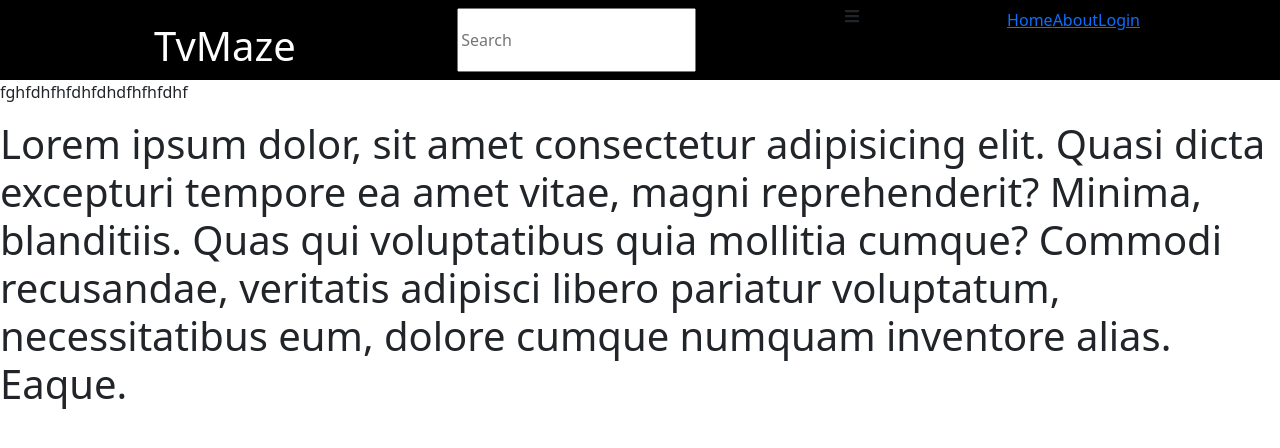
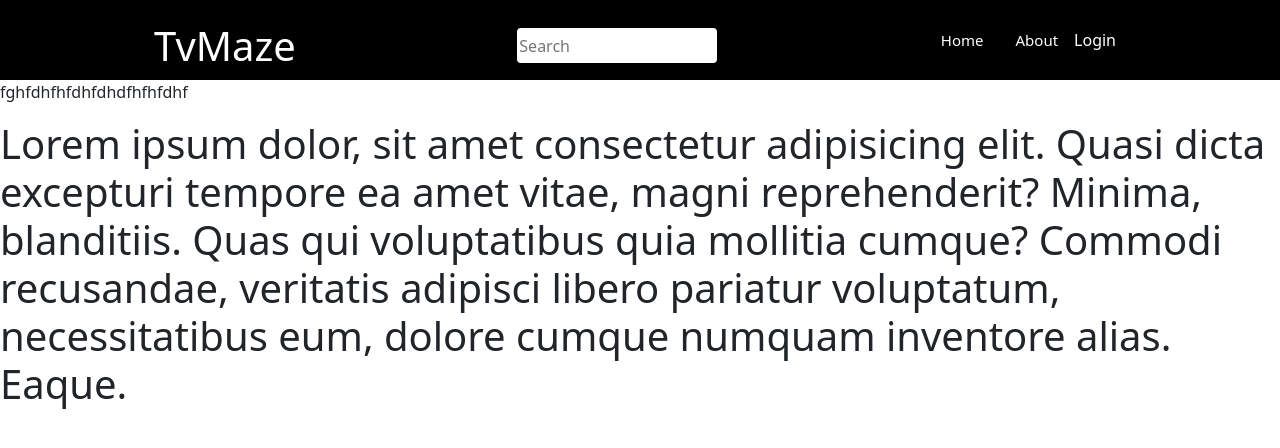
Before and after one commit to pouryaghazizadeh/react-project-simple-1, a React (Create React App) app: page /Aboute in a window 1280 px wide. Shown: the top 448 px of the page. Built offline with nearby package versions, Linux system fonts and the light colour scheme.

Commit message:
fixed all style except search box

```diff
--- a/src/component/navbar/Navbar.jsx
+++ b/src/component/navbar/Navbar.jsx
@@ -30,7 +30,7 @@ const Navbar = () => {
           <NavLink
             exact
             to="/"
-            id={Id ? "NavLink2" : ""}
+
             className="NavLink"
             activeStyle={{ color: "#15cdfc" }}
           >
--- a/src/component/navbar/navbar.css
+++ b/src/component/navbar/navbar.css
@@ -24,42 +24,95 @@
 }
 /* sstyle for search box */
 .search-box {
-
+    width: 200px;
+    height: 35px;
+    border-radius: 4px;
+    border: none;
+    outline: none;
+    margin: 20px;
 }
 
 
 /* this style for berger navbae */
 .Bars {
+    display: none;
+  color: #fff;
 
 }
 /* this style for div that have navlink */
 .nave-menu {
+    display: flex;
+  align-items: center;
+  margin-right: 24px;
 }
 #nave-menu2 {
+    position: absolute;
+    top: 88px;
+    left: 0px;
+    height: 200px;
+    width: 100vw;
+    background-color: #000;
+    display: flex;
+    flex-direction: column;
+    align-items: center;
+
+    font-size: 25px;
 }
 /* this is NavLinlk style */
 .NavLink {
+    color: #fff;
+  display: flex;
+  align-items: center;
+  text-decoration: none;
+  padding: 0 1rem;
+  height: 100%;
+  cursor: pointer;
+  font-size: 15px;
 }
 .NavLink:hover {
   color: #15cdfc;
 }
-#NavLink2 {
-}
+
 
 /* thi is a style for NaveLink Login */
+.Log-in{
+    text-decoration: none;
+    color: #fff;
 
+}
 .Log-in:hover {
   color: #000000;
   background: #fff;
   height: 40px;
+  width: 50px;
   border-radius: 4px;
 }
 
 
 /* media for navbar monile */
 @media screen and (max-width: 768px) {
+    .Bars {
+        display: block;
+        position: absolute;
+        top: 0;
+        right: 0;
+        transform: translate(-100%, 75%);
+        font-size: 1.8rem;
+        cursor: pointer;
+      }
+      .nave-menu{
+        display: none;
+      }
 }
 
+
+
+
+
+
+/*  */
+
+/*  */
 @media screen and (min-width: 768px) {
   #div-compo {
     height: 88px;
@@ -74,4 +127,22 @@
   #logo2 {
     margin-right: 25vw;
   }
+  #nave-menu2{
+
+    background-color: #000;
+    top: 0px;
+    height: 100%;
+    width: 100vw;
+    position: relative;
+    display: flex;
+    flex-direction: row;
+    margin-left: 24px;
+    color: #fff;
+    align-items: center;
+    text-decoration: none;
+    padding: 0 1rem;
+    cursor: pointer;
+    align-self: flex-end;
+    font-size: 15px;
+  }
 }
```
